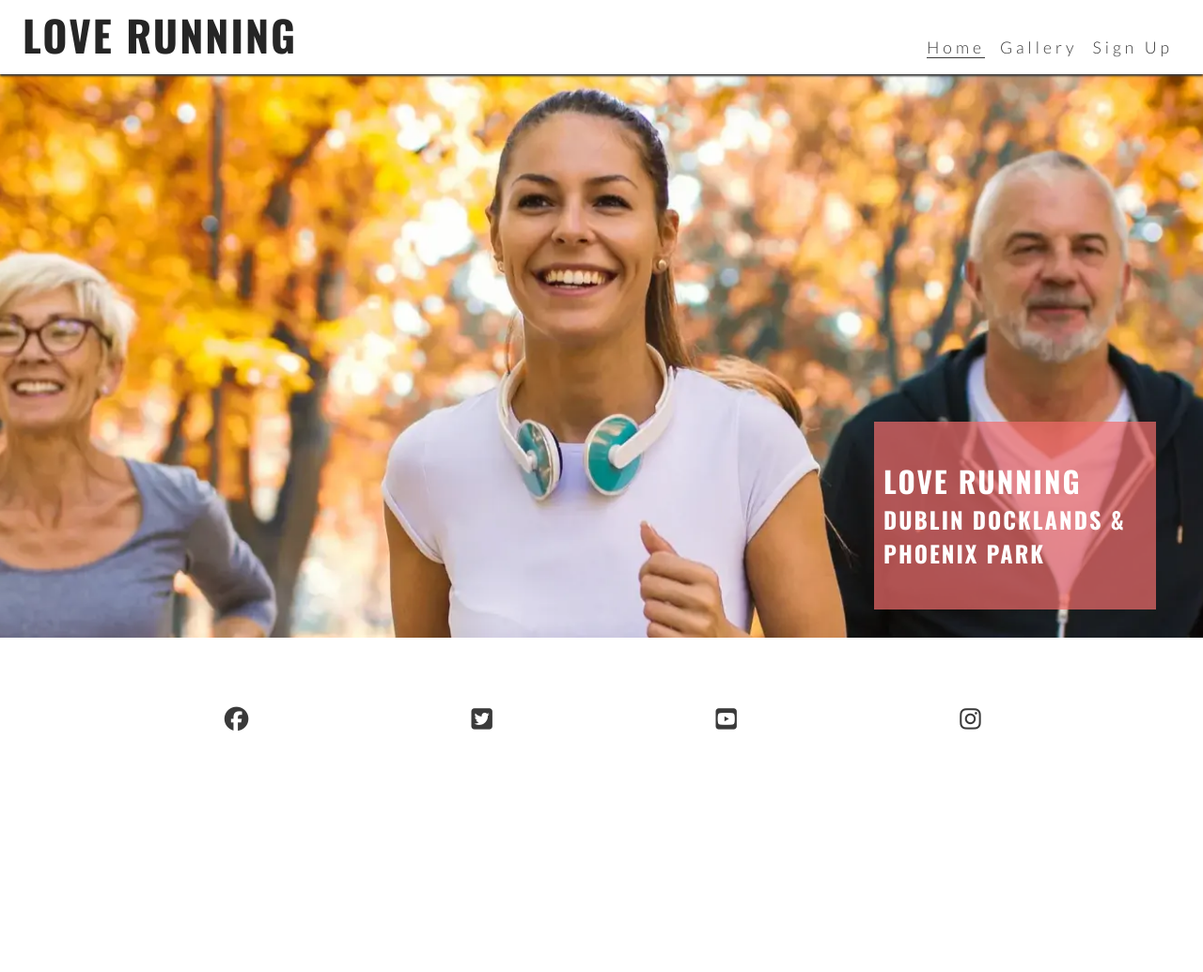
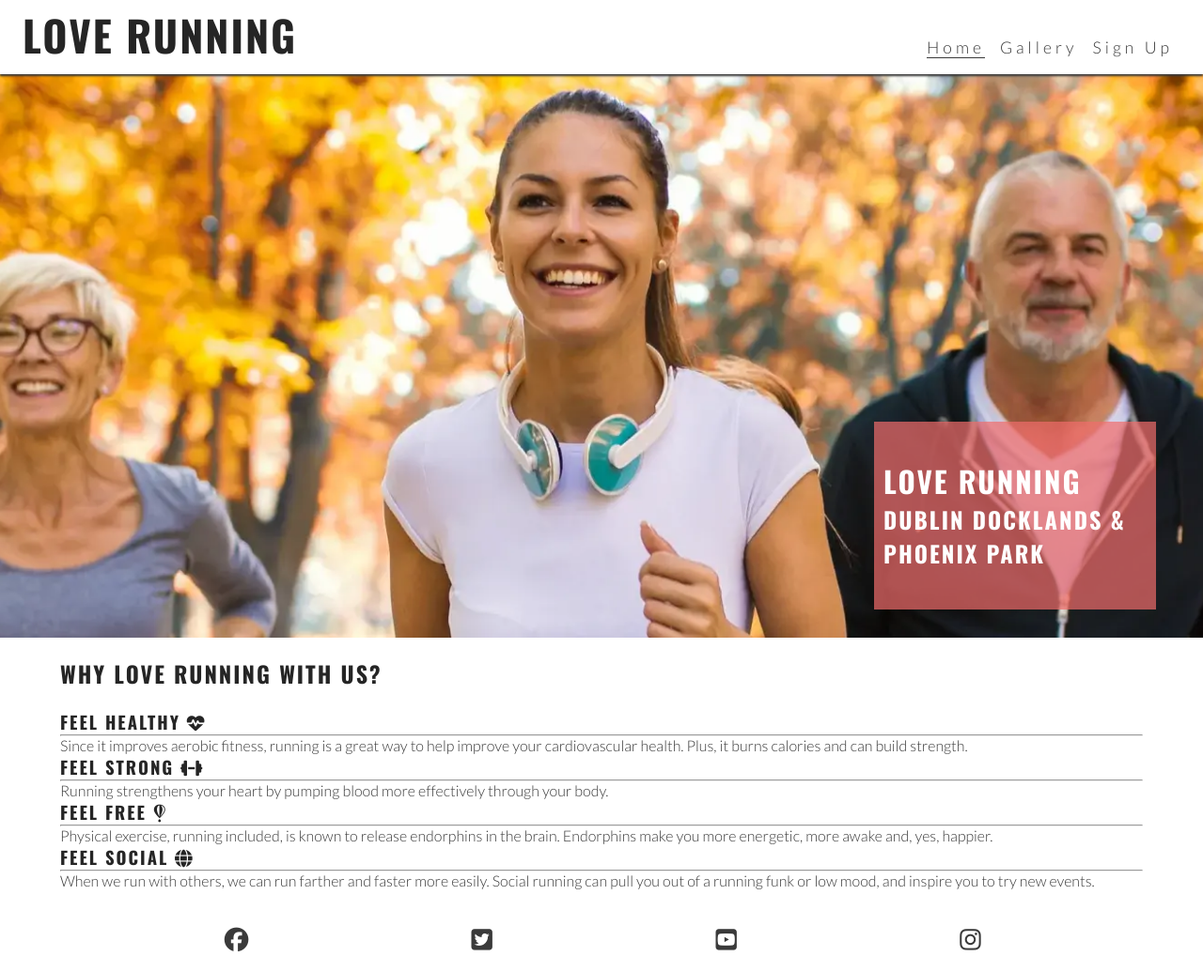
Before and after one commit to AleksandarJavorovic/love-running-project, a plain HTML site: page index.html in a window 1280 px wide. Shown: the whole page at 94% size. Before the commit the page ends 800 px from the top, so only its background shows below. Drawn offline with nearby package versions, Linux system fonts and the light colour scheme.

Commit message:
Add reasons section, incomplete

```diff
--- a/assets/css/style.css
+++ b/assets/css/style.css
@@ -97,6 +97,16 @@ main {
     position: relative;
 }
 
+/* Reasons section*/
+#reasons {
+    margin: 20px auto;
+    width: 90%;
+}
+
+#benefits {
+    margin-top: 20px;
+}
+
 #cover-text {
     /* Final rgba value sets the opacity so it is semi-transparent*/
     background-color: rgba(241, 109, 107, .7);
--- a/index.html
+++ b/index.html
@@ -48,6 +48,39 @@
                 <h3>Dublin Docklands & Phoenix Park</h3>
             </div>
         </section>
+
+        <section id="reasons">
+            <h2>Why love running with us?</h2>
+            <div id="benefits">
+                <div id="benefits-physical">
+                    <div>
+                        <h3>Feel healthy <i class="fa-solid fa-heart-pulse"></i></h3>
+                        <hr>
+                        <p>Since it improves aerobic fitness, running is a great way to help improve your cardiovascular
+                            health. Plus, it burns calories and can build strength.</p>
+                    </div>
+                    <div>
+                        <h3>Feel strong <i class="fa-solid fa-dumbbell"></i></h3>
+                        <hr>
+                        <p>Running strengthens your heart by pumping blood more effectively through your body.</p>
+                    </div>
+                </div>
+                <div id="benefits-mental">
+                    <div>
+                        <h3>Feel free <i class="fa-brands fa-fly"></i></h3>
+                        <hr>
+                        <p>Physical exercise, running included, is known to release endorphins in the brain. Endorphins
+                            make you more energetic, more awake and, yes, happier.</p>
+                    </div>
+                    <div>
+                        <h3>Feel Social <i class="fa-solid fa-globe"></i></h3>
+                        <hr>
+                        <p>When we run with others, we can run farther and faster more easily. Social running can pull
+                            you out of a running funk or low mood, and inspire you to try new events.</p>
+                    </div>
+                </div>
+            </div>
+        </section>
     </main>
 
     <!-- Footer -->
```
